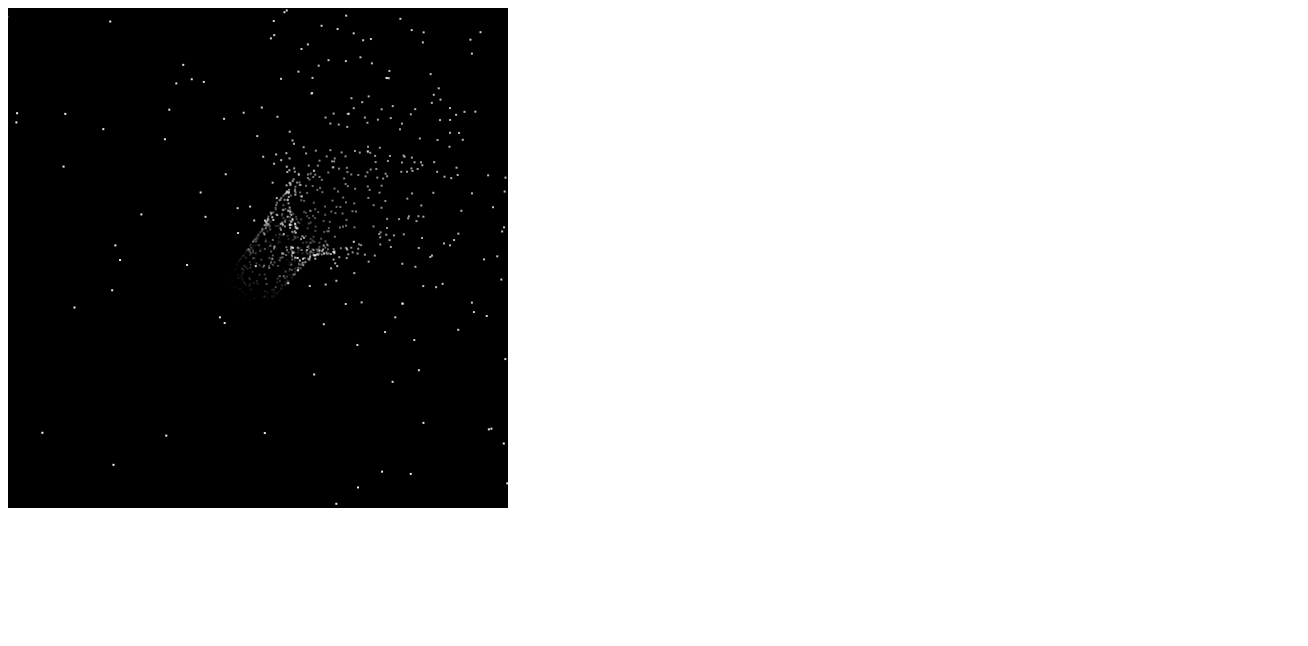
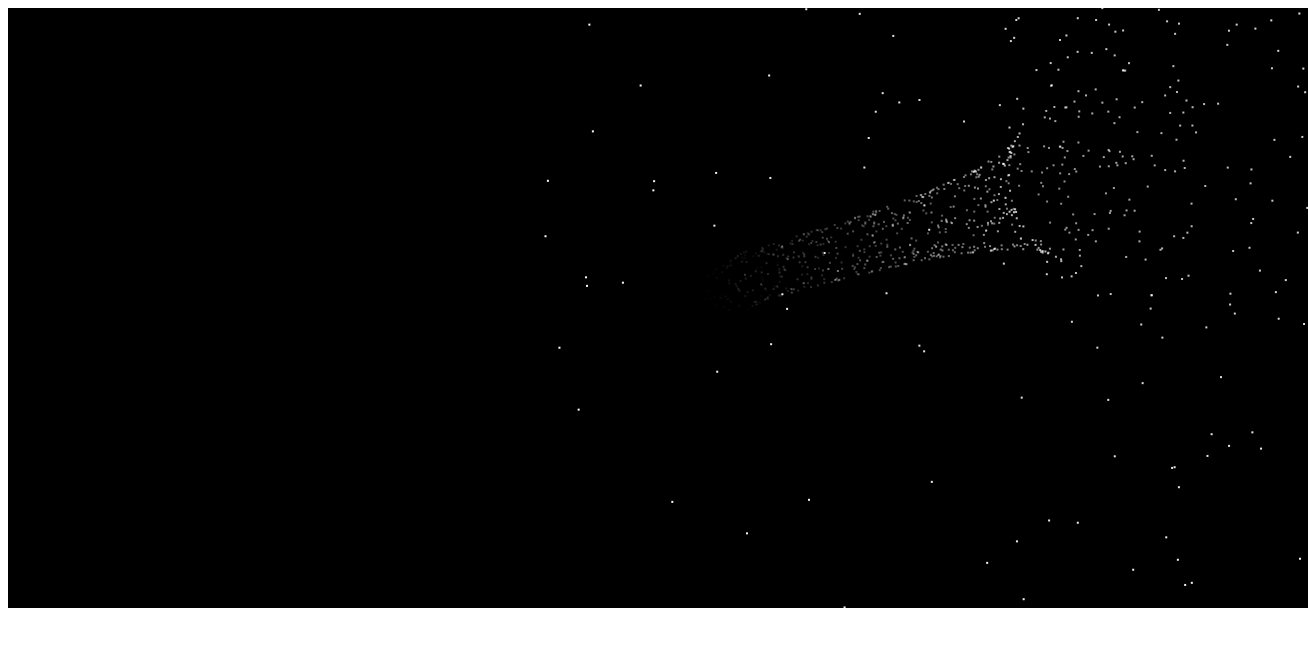
Before and after one commit to ryanford-dev/warp-starfield, a plain HTML site: page index.html in a window 1280 px wide. Shown: the whole page, 1308 px wide, since content can reach past the window. Drawn offline with Linux system fonts and the light colour scheme.

Commit message:
Opt in mouse following

```diff
--- a/index.html
+++ b/index.html
@@ -10,7 +10,7 @@
     </style>
 </head>
 <body>
-    <canvas id="stars" height="500" width="500"></canvas>
+    <canvas id="stars" height="600" width="1300"></canvas>
 <script>
   (function() {
     document.addEventListener("DOMContentLoaded", function() {
@@ -18,6 +18,7 @@
       const ctx = canvas.getContext("2d");
       const rect = canvas.getBoundingClientRect();
       const NUM_BANDS = 100;
+      const WATCH_MOUSE = false;
       let speed = 2;
       let prevTime = performance.now();
       let timeNow = prevTime;
@@ -74,7 +75,7 @@
         if (Math.abs(warp.x - destination.x) <= 25 || Math.abs(warp.y - destination.y) <= 25) {
           destination.x = Math.random() * (canvas.width - 20) + 10;
           destination.y = Math.random() * (canvas.height - 20) + 10;
-          speed = Math.random() * 4 + 1;
+          speed = Math.random() * 4 + 4;
         } else {
           const distance = Math.sqrt((destination.x - warp.x)**2 + (destination.y - warp.y)**2)
           const r = speed / distance;
@@ -98,10 +99,12 @@
         })
       }
 
-      canvas.addEventListener("mousemove", function(e) {
-        warp.x = e.clientX - rect.left
-        warp.y = e.clientY - rect.top
-      })
+      if (WATCH_MOUSE) {
+        canvas.addEventListener("mousemove", function(e) {
+          warp.x = e.clientX - rect.left
+          warp.y = e.clientY - rect.top
+        })
+      }
 
       draw(update())
     })
```
